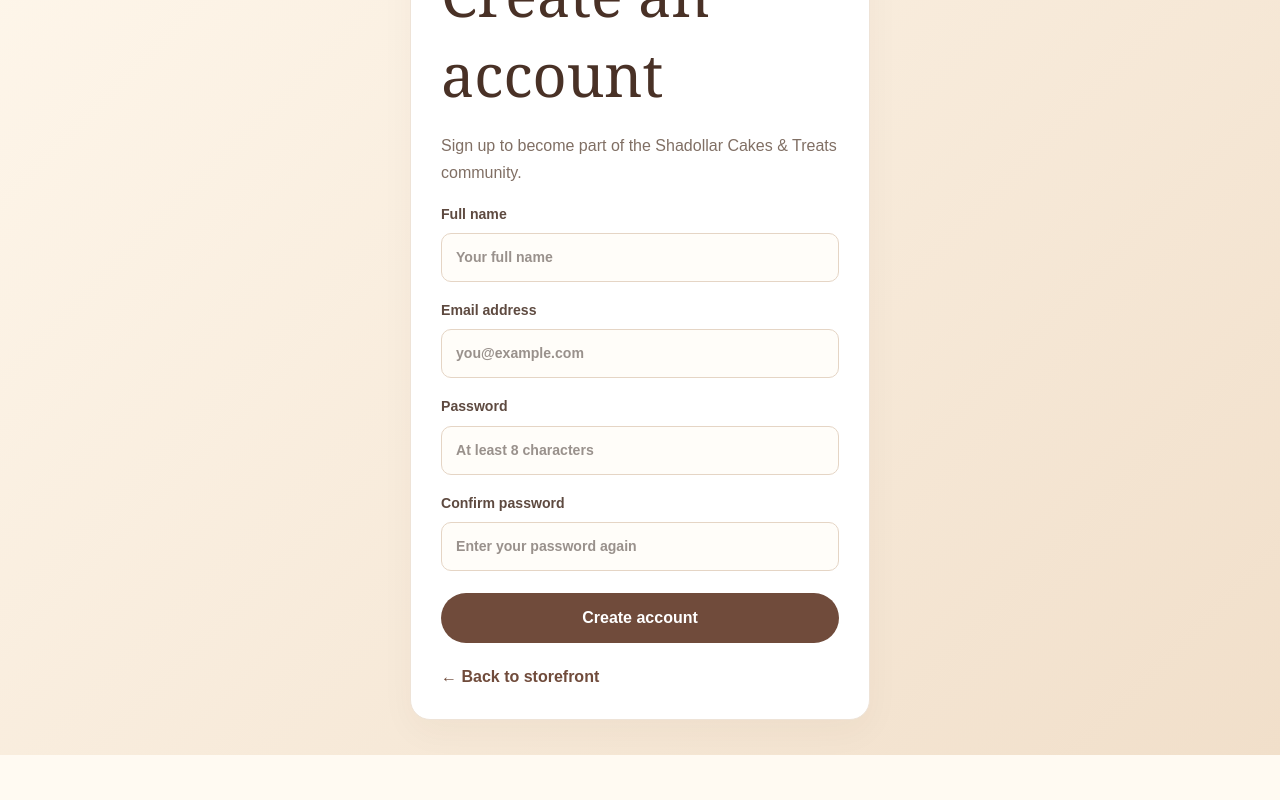
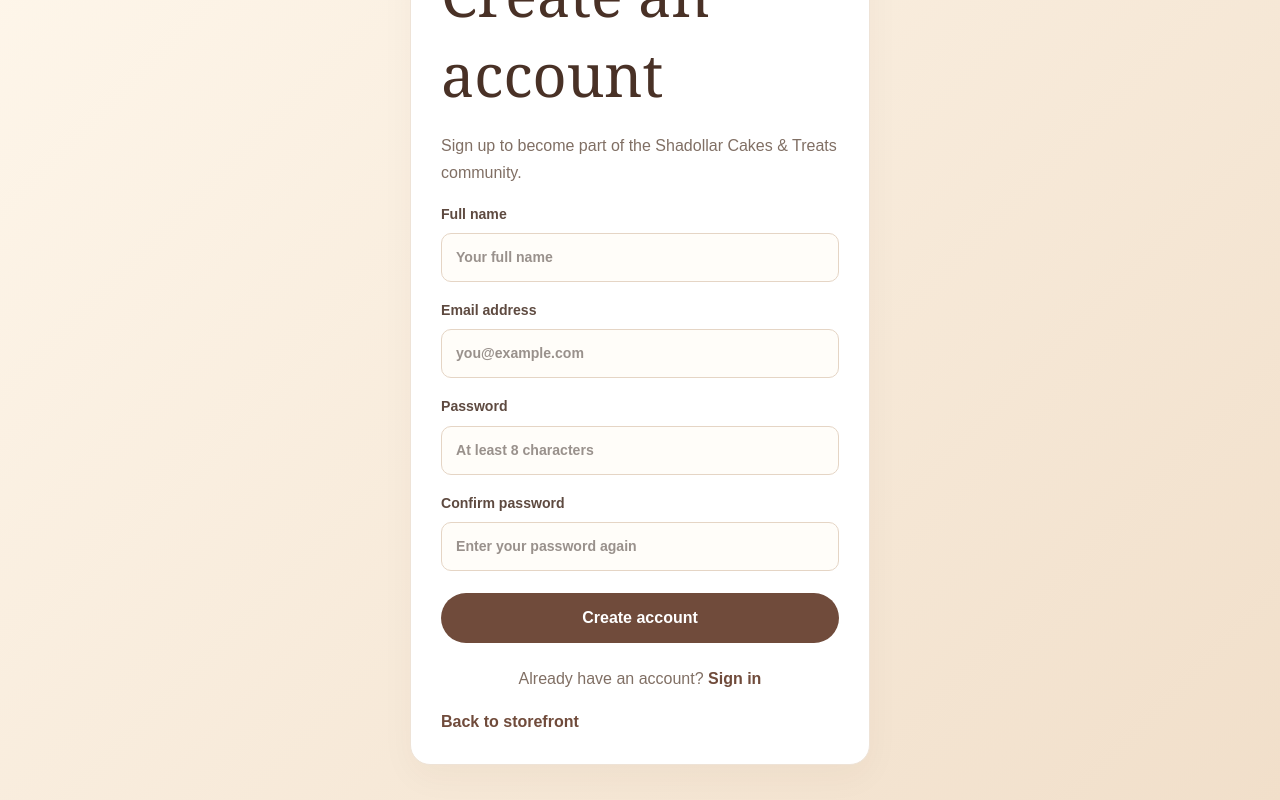
Before and after one commit to nihmatallah22/Baking-hub, a Next.js app: page /signup in a window 1280 px wide. Shown: the part 231-1031 px from the top of the page. Before the commit the page ends 986 px from the top, so only its background shows below. Built offline with nearby package versions, Linux system fonts and the light colour scheme.

Commit message:
Add sign-in path from account registration

```diff
--- a/src/app/signup/page.tsx
+++ b/src/app/signup/page.tsx
@@ -81,7 +81,8 @@ export default function SignUpPage() {
         {error && <p className="admin-alert admin-error" role="alert">{error}</p>}
         {message && <p className="admin-alert admin-success" role="status">{message}</p>}
         <button className="button admin-submit" disabled={busy}>{busy ? "Creating account..." : "Create account"}</button>
-        <Link className="text-link" href="/">← Back to storefront</Link>
+        <p style={{ textAlign: "center" }}>Already have an account? <Link className="text-link" href="/login">Sign in</Link></p>
+        <Link className="text-link" href="/">Back to storefront</Link>
       </form>
     </main>
   );
```
